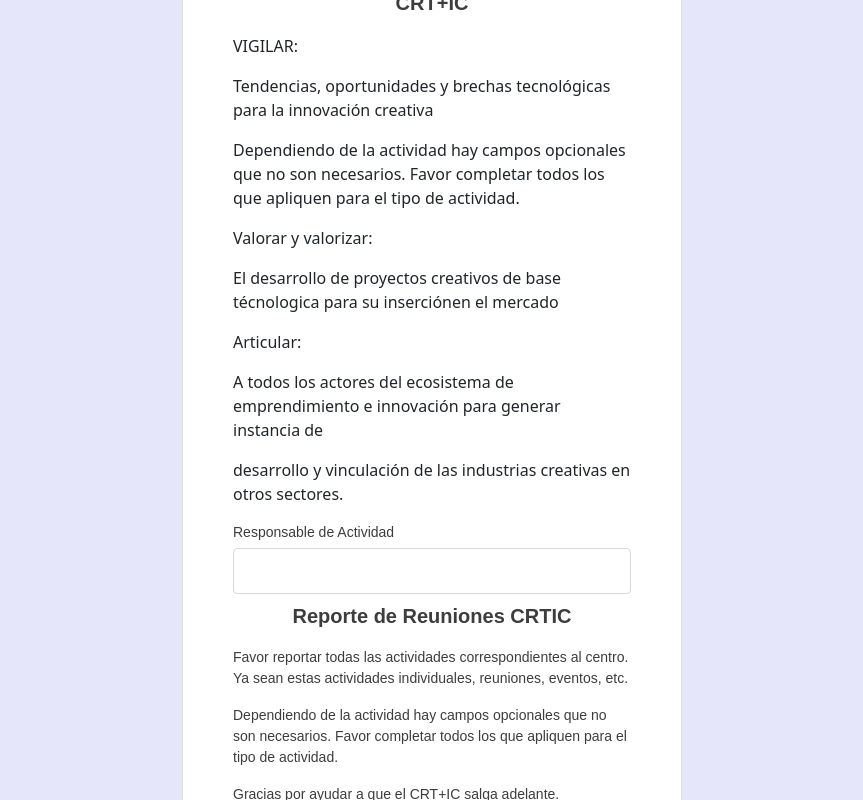
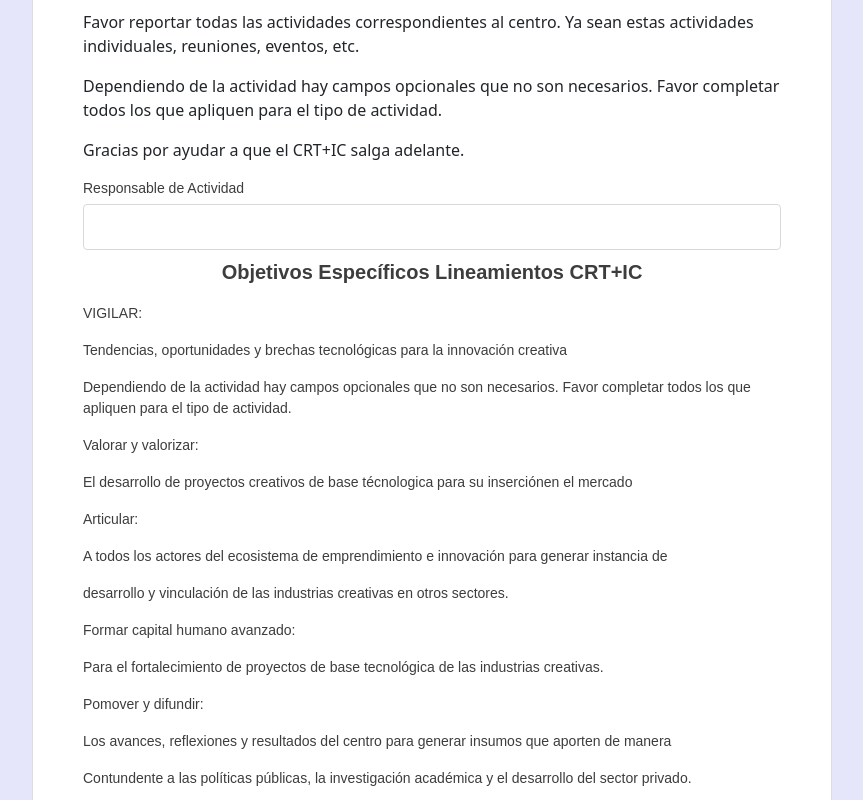
Before and after one commit to JJVergaraManzi/RepoCRT-IC, a React (Create React App) app in the folder FrontEnd/: page /FormularioActividades in a window 1280 px wide. Shown: the part 260-1060 px from the top of the page, without its empty margins (208-1071 px from the left). Built offline with nearby package versions, Linux system fonts and the light colour scheme.

Commit message:
Barra buscadora agregada sin CSS

```diff
--- a/FrontEnd/src/App.js
+++ b/FrontEnd/src/App.js
@@ -13,7 +13,7 @@
     <BrowserRouter>
         <NavBar />
         <Routes>
-          <Route exact path="/"  exact component={<Home />} />
+          <Route exact path="/"  exact element={<Home />} />
           <Route  path="/FormularioReuniones"  element={<FormularioReuniones />} />
           <Route  path="/FormularioActividades"   element={<FormularioActividades />} />
         </Routes>
--- a/FrontEnd/src/components/FormularioActividades.js
+++ b/FrontEnd/src/components/FormularioActividades.js
@@ -24,7 +24,7 @@
    flex-direction: column;
    justify-content: space-around;
    margin: 0 auto;
-   max-width: 500px;
+   max-width: 800px;
    padding: 30px 50px;
  }
 
@@ -117,6 +117,18 @@
             <Styles>
                 <form onSubmit={this.onSubmit}>
                     <div>
+                        <h1>Reporte de Reuniones CRTIC</h1>
+                        <p>Favor reportar todas las actividades correspondientes al centro. Ya sean estas actividades individuales, reuniones, eventos, etc.</p>
+                        <p>Dependiendo de la actividad hay campos opcionales que no son necesarios. Favor completar todos los que apliquen para el tipo de actividad.</p>
+                        <p>Gracias por ayudar a que el CRT+IC salga adelante.</p>
+                    </div>
+                    <label>Responsable de Actividad</label>
+                    <input
+                    name="Responsable de
+                    Actividad"  value={this.state.ResponsableActividad}/>
+                    <label>
+
+                    <div>
                         <h1>Objetivos Específicos Lineamientos CRT+IC</h1>
                         <p>VIGILAR: </p>
                         <p>Tendencias, oportunidades y brechas tecnológicas para la innovación creativa</p>
@@ -126,17 +138,11 @@
                         <p>Articular:</p>
                         <p>A todos los actores del ecosistema de emprendimiento e innovación para generar instancia de</p>
                         <p>desarrollo y vinculación de las industrias creativas en otros sectores.</p>
-                    </div>
-                    <label>Responsable de Actividad</label>
-                    <input
-                    name="Responsable de
-                    Actividad"  value={this.state.ResponsableActividad}/>
-                    <label>
-                    <div>
-                        <h1>Reporte de Reuniones CRTIC</h1>
-                        <p>Favor reportar todas las actividades correspondientes al centro. Ya sean estas actividades individuales, reuniones, eventos, etc.</p>
-                        <p>Dependiendo de la actividad hay campos opcionales que no son necesarios. Favor completar todos los que apliquen para el tipo de actividad.</p>
-                        <p>Gracias por ayudar a que el CRT+IC salga adelante.</p>
+                        <p>Formar capital humano avanzado:</p>
+                        <p>Para el fortalecimiento de proyectos de base tecnológica de las industrias creativas.</p>
+                        <p>Pomover y difundir: </p>
+                        <p>Los avances, reflexiones y resultados del centro para generar insumos que aporten de manera</p>
+                        <p>Contundente a las políticas públicas, la investigación académica y el desarrollo del sector privado.</p>
                     </div>
                     Objetivo Estratégico
                     <select value={this.state.ObjetivoEstr} onChange={this.handleChange}>
@@ -202,22 +208,26 @@
                         <option value="Otro">Otro</option>
                     </select>
                     </label>
-                    <label>Porcentaje comprometido.</label>
+                    <label>Porcentaje comprometido.
                     <input
                     name="Porcentaje comprometido."
                     value={this.state.ObjetivoEstr} />
-                    <label>Descripción de la actividad / acción</label>
+                    </label>
+                    <label>Descripción de la actividad / acción
                     <input
                     name="Descripción de la actividad / acción"
                     value={this.state.ObjetivoEstr} />
-                    <label>Fecha de actividad</label>
+                    </label>
+                    <label>Fecha de actividad
                     <input
                     name="Fecha de actividad"
                     value={this.state.ObjetivoEstr} />
-                    <label>Descripción de la actividad / acción</label>
+                    </label>
+                    <label>Descripción de la actividad / acción
                     <input
                     name="Descripción de la actividad / acción"
                     value={this.state.ObjetivoEstr} />
+                    </label>
                     <input type="submit" placeholder="Enviar formulario" />
                 </form>
             </Styles>
--- a/FrontEnd/src/components/Home.js
+++ b/FrontEnd/src/components/Home.js
@@ -1,10 +1,17 @@
 import React, { Component } from "react";
+
 class Home extends Component {
   render() {
     return (
 
-        <div>
-            <h2>HELLO</h2>
+        <div className="container">
+          <input
+          type="search"
+          //value={name}
+          //onChange={filter}
+          className="input"
+          placeholder="Barra de filtro"/>
+
             <p>Cras facilisis urna ornare ex volutpat, et
             convallis erat elementum. Ut aliquam, ipsum vitae
             gravida suscipit, metus dui bibendum est, eget rhoncus nibh
```
